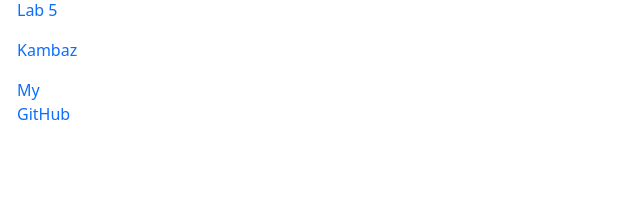
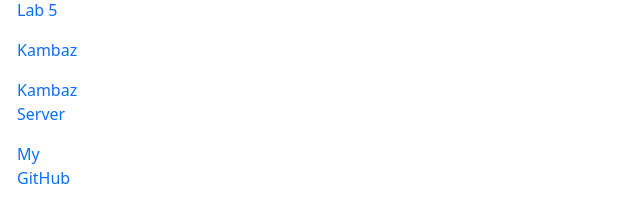
Before and after one commit to adrodvaz04/kambaz-next-js, a Next.js app: page /labs in a window 1280 px wide. Shown: the part 211-434 px from the top of the page, without its empty margins (0-640 px from the left). Built offline with nearby package versions, Linux system fonts and the light colour scheme.

Commit message:
add kambaz server link to toc

```diff
--- a/app/labs/TOC.tsx
+++ b/app/labs/TOC.tsx
@@ -70,6 +70,11 @@
         </NavLink>{" "}
       </NavItem>
       <NavItem>
+        <NavLink href="https://kambaz-node-server-app-z1c5.onrender.com" as={Link}>
+          Kambaz Server {" "}
+        </NavLink>{" "}
+      </NavItem>
+      <NavItem>
         <NavLink href="https://github.com/adrodvaz04">My GitHub</NavLink>
       </NavItem>
     </Nav>
```
